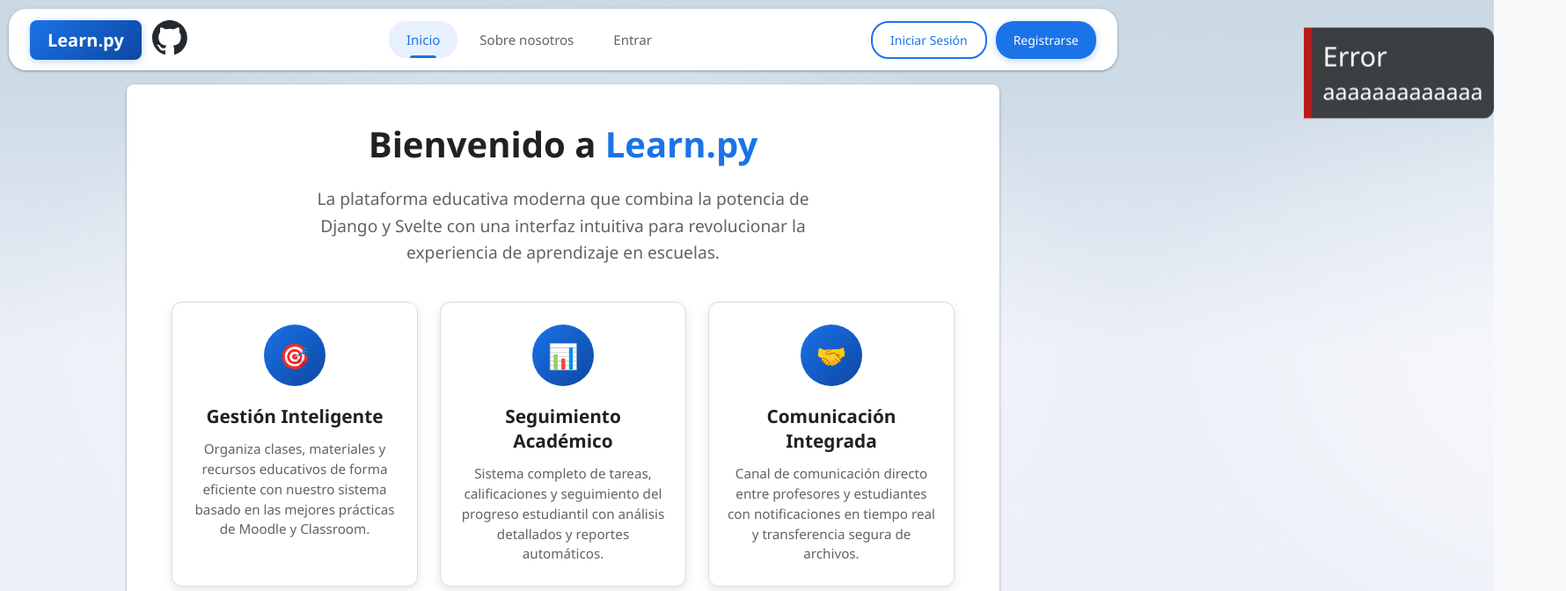
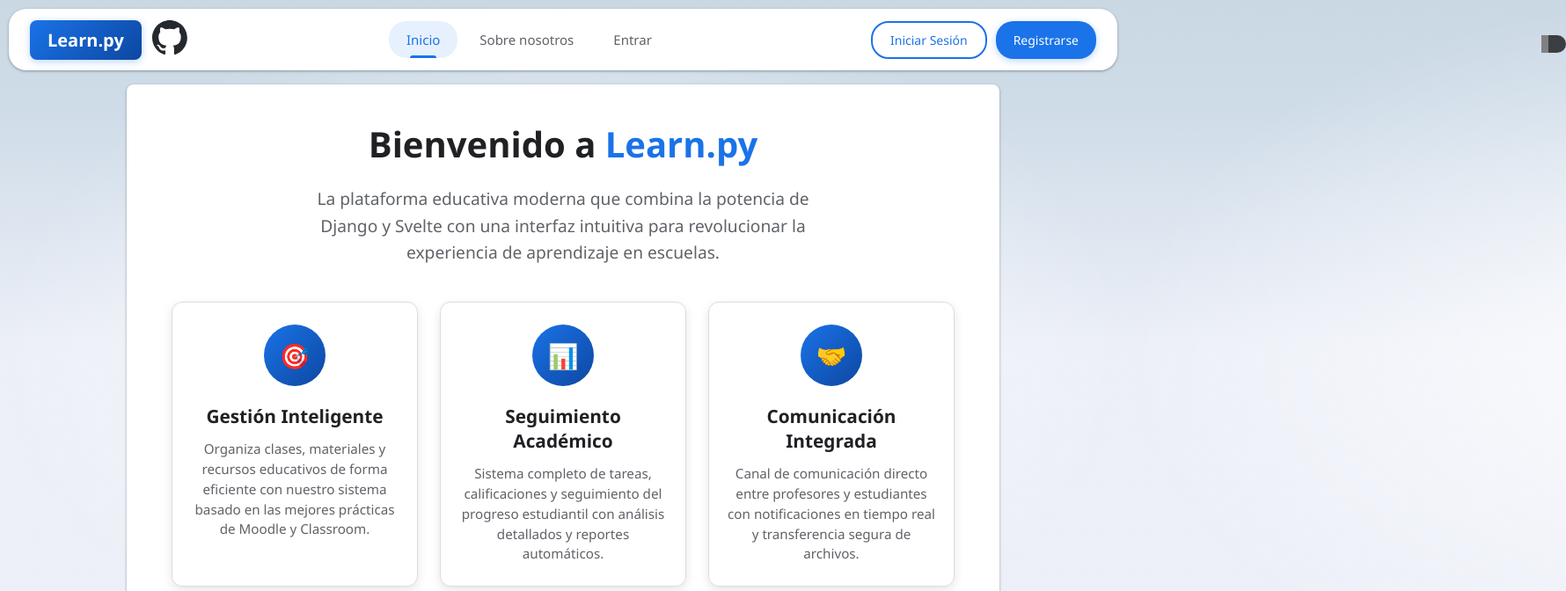
Before and after one commit to Luquistroll209/Learn.py, a SvelteKit app in the folder Frontend/: page / in a window 1280 px wide. Shown: the top 672 px of the page at 88% size, 1780 px wide, since content can reach past the window. Built offline with nearby package versions, Linux system fonts and the light colour scheme.

Commit message:
Refactorización del codigo de alertas
Hice un nuevo modulo para que sea más facil usar el alert en otras partes de la web

```diff
--- /dev/null
+++ b/Frontend/src/lib/components/alert.svelte
@@ -0,0 +1,21 @@
+<script>
+import { browser } from '$app/environment';
+import { fly } from 'svelte/transition';
+import '$lib/style/module/alert.css';
+let alert = { title: '', description: '', color: 'gray', visible: false };
+
+if (browser) {
+  import('$lib/store/alertStore').then(module => {
+    module.alertStore.subscribe(value => alert = value);
+  });
+}
+</script>
+
+
+<div
+  class="AlertModule"
+  style="border-left-color: {alert.color}; right: {alert.visible ? '60px' : '-500px'}"
+>
+  <h2>{alert.title}</h2>
+  <p>{alert.description}</p>
+</div>
--- /dev/null
+++ b/Frontend/src/lib/store/alertStore.js
@@ -0,0 +1,16 @@
+// src/lib/stores/alertStore.js
+import { writable } from 'svelte/store';
+
+export const alertStore = writable({
+  title: '',
+  description: '',
+  color: 'gray',
+  visible: false
+});
+
+export function showAlert(title, description, color = 'gray') {
+  alertStore.set({ title, description, color, visible: true });
+  setTimeout(() => {
+    alertStore.update(a => ({ ...a, visible: false }));
+  }, 10000);
+}
--- a/Frontend/src/lib/style/module/alert.css
+++ b/Frontend/src/lib/style/module/alert.css
@@ -11,8 +11,7 @@
     /*right: 60px;*/
     right: -400px;
     top: 40px;
-    scale: 120%;
-    transition: 3s;
+    transition: 1s;
 }
 
 .AlertModule h2{
--- a/Frontend/src/routes/modules/alert.svelte
+++ /dev/null
@@ -1,7 +0,0 @@
-<script>
-    import '$lib/style/module/alert.css';
-</script>
-<div id="AlertModule" class="AlertModule">
-    <h2 id="ErrorTitle" >Error</h2>
-    <p id="ErrorDescription">aaaaaaaaaaaaa</p>
-</div>
--- a/Frontend/src/routes/navbar.svelte
+++ b/Frontend/src/routes/navbar.svelte
@@ -7,8 +7,10 @@
     import { urlip } from '$lib/config';
     import { onMount } from 'svelte';
 
-    //modulos
-    import AlertModule from './modules/alert.svelte';
+    //componentes
+    import { showAlert } from '$lib/store/alertStore.js';
+    import Alert from '$lib/components/Alert.svelte';
+
 
     let islogged = false;
     let username = "";
@@ -18,37 +20,7 @@
     let authType: 'login' | 'register' = 'login';
 
 
-    function alerts(title, description, color) {
-        if (!browser) return; // evita ejecución en el servidor
 
-        const titleDiv = document.getElementById("ErrorTitle");
-        const descDiv = document.getElementById("ErrorDescription");
-        const AlertModule = document.getElementById("AlertModule");
-
-        if (descDiv) {
-            descDiv.innerHTML = description;
-        }
-        if (titleDiv && AlertModule) {
-            titleDiv.innerHTML = title;
-            switch (color){
-                case "error":
-                    AlertModule.style.borderLeftColor = "red";
-                case "warning":
-                    AlertModule.style.borderLeftColor = "yellow";
-                case "anoucement":
-                    AlertModule.style.borderLeftColor = "blue";
-
-            }
-            //NO FUNCA LOS COLORESSSS
-            AlertModule.style.right = "60px";
-        }
-
-
-
-    }
-
-    // ejemplo de uso Para el futuro
-    alerts("Error", "Tomas fue baneado de la vida", "error");
 
 
     function checkAuthStatus(){
@@ -87,6 +59,7 @@
     function switchAuthType(type: 'login' | 'register'): void {
         authType = type;
     }
+
 
     async function handleAuthSubmit(event: Event): Promise<void> {
         event.preventDefault();
@@ -129,11 +102,10 @@
 
                     closeAuthPanel();
                 }else{
-                    console.error(`Error: ${data.detail || 'credenciales errorenas'}`)
+                    showAlert("Error", "Credenciales erroneas", "red");
                 }
             } catch(error){
-                console.error('error al conectarse con la API', error)
-                //HACER MI PROPIO ALERT EN UN MODULO COMPARTIDO
+                showAlert("Error", "No es posible conectarse con la base de datos", "red");
             }
         } else {
             //declaración de las variables del formulario
@@ -144,8 +116,7 @@
             const confirm = (form.querySelector('#register-confirm') as HTMLInputElement).value;
 
             if (password != confirm){
-                alert("Las contraseñas no coinciden");
-                //hacer mi propio sistema de alertas
+                showAlert("Error", "Las contraseñas no coinciden", "red");
                 return;
             }
 
@@ -169,11 +140,11 @@
 
 
                 if (response.ok) {
-                    //Hacer propio sistema de alertas
-                    alert('Cuenta creada correctamente');
+                    showAlert("Exito", "Cuenta creada correctamente", "blue");
                     switchAuthType('login');
                 } else {
-                    alert(`Error: ${data.detail || 'No se pudo crear la cuenta'}`);
+                    showAlert("Error", `${data.detail || 'No se pudo crear la cuenta'}`, "red");
+
                 }
             } catch(error){
                 console.error(error)
@@ -205,7 +176,7 @@
 	<title>Learn.py</title>
 	<meta name="description" content="Learn.py" />
 </svelte:head>
-<AlertModule />
+<Alert />
 <nav class="navbar">
     <!--<meta http-equiv="refresh" content="0; url=https://www.youtube.com/watch?v=xvFZjo5PgG0&list=RDxvFZjo5PgG0&start_radio=1">-->
 
```
Also changed, not shown: 1 other file (tests, documents, lock files or other folders).
